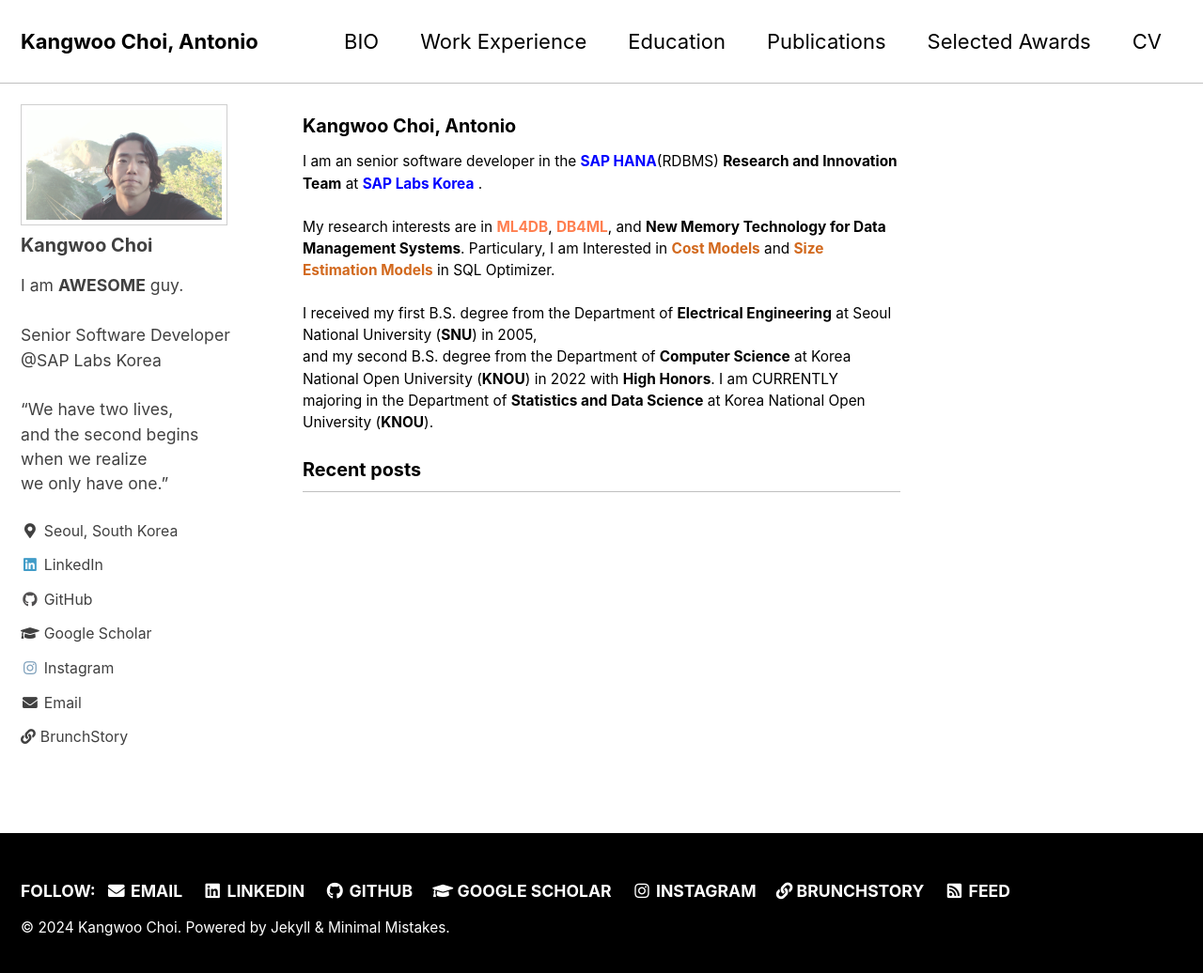
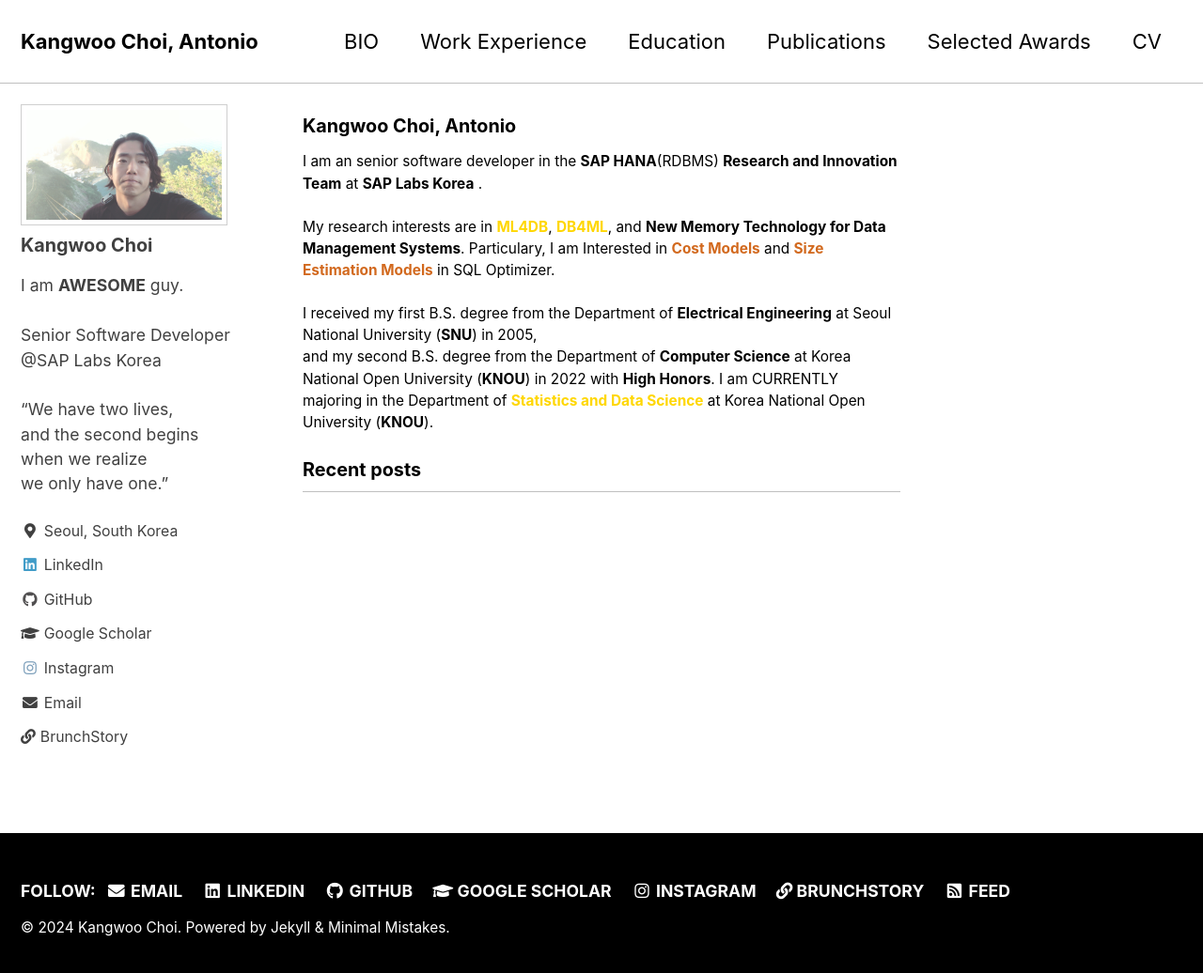
Before and after one commit to KangwooChoi/KangwooChoi.github.io, a Jekyll site: the page built from index.html, in a window 1280 px wide and 1043 px high. Shown: the top 1036 px of the window at 94% size. Built offline with Jekyll 4.4.1, drawn with Linux system fonts in a browser that asks for light colours; cached includes are drawn as plain includes; the list of posts is cut into pages by our own code.

Commit message:
Update index.html

```diff
--- a/index.html
+++ b/index.html
@@ -7,13 +7,13 @@
 
 <body>
 <p style="font-size:0.7em;">I am an senior software developer in the
-  <a style="text-decoration:none;text-decoration-color:black;" href="https://www.sap.com/korea/products/technology-platform/hana/what-is-sap-hana.html"><b>SAP HANA</b></a>(RDBMS)
+  <a style="text-decoration:none;" href="https://www.sap.com/korea/products/technology-platform/hana/what-is-sap-hana.html"><b><font color="black">SAP HANA</font></b></a>(RDBMS)
   <b>Research and Innovation Team</b> at
-  <a style="text-decoration:none;text-decoration-color:black;" href="https://www.sap.com/korea/about/labs-korea.html"><b>SAP Labs Korea</b></a>
-  . <br><br>My research interests are in <b><font color="coral">ML4DB</font></b>, <b><font color="coral">DB4ML</font></b>, and <b>New Memory Technology for Data Management Systems</b>.
+  <a style="text-decoration:none;" href="https://www.sap.com/korea/about/labs-korea.html"><b><font color="black">SAP Labs Korea</font></b></a>
+  . <br><br>My research interests are in <b><font color="gold">ML4DB</font></b>, <b><font color="gold">DB4ML</font></b>, and <b>New Memory Technology for Data Management Systems</b>.
   Particulary, I am Interested in <b><font color="chocolate">Cost Models</font></b> and <b><font color="chocolate">Size Estimation Models</font></b> in SQL Optimizer.
   <br><br>I received my first B.S. degree from the Department of <b>Electrical Engineering</b> at Seoul National University (<b>SNU</b>) in 2005,
   <br>and my second B.S. degree from the Department of <b>Computer Science</b> at Korea National Open University (<b>KNOU</b>) in 2022
-  with <b>High Honors</b>. I am CURRENTLY majoring in the Department of <b>Statistics and Data Science</b> at Korea National Open University (<b>KNOU</b>).<br>
+  with <b>High Honors</b>. I am CURRENTLY majoring in the Department of <b><font color="gold">Statistics and Data Science</font></b> at Korea National Open University (<b>KNOU</b>).<br>
 </p>
 </body>
```
